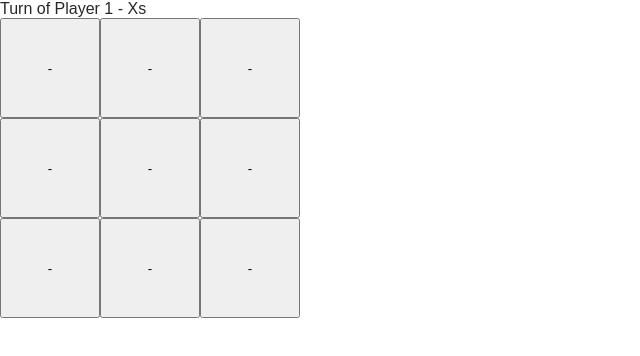
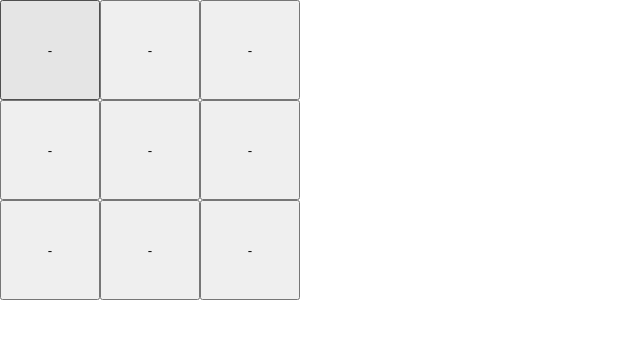
Before and after one commit to ebarra/TicTacToe_React_Redux, a React (Create React App) app: page / in a window 1280 px wide. Shown: the top 356 px of the page, without its empty margins (0-640 px from the left). Built offline with nearby package versions, Linux system fonts and the light colour scheme.

Commit message:
remove header

```diff
--- a/src/components/App.jsx
+++ b/src/components/App.jsx
@@ -1,5 +1,4 @@
 import React from 'react';
-import Header from './Header.jsx';
 import Board from './Board.jsx';
 
 const PLAYERX = "Player 1 - Xs";
@@ -69,11 +68,8 @@ export default class App extends React.Component {
   }
 
   render() {
-    let text = "Turn of " + this.state.turn;
-
     return (
       <div>
-        <Header text={text} winner={this.state.winner}/>
         <Board values={this.state.values}  appClick={this.appClick} winner={this.state.winner}/>
       </div>
     );
--- a/src/components/Header.jsx
+++ /dev/null
@@ -1,13 +0,0 @@
-import React from 'react';
-
-export default class Header extends React.Component {
-    render() {
-        let text = (typeof this.props.winner!=="undefined") ? this.props.winner + " WINS":this.props.text;
-        return (
-          <header className="header">
-            {text}
-          </header>
-        );
-    }
-
-}
```
